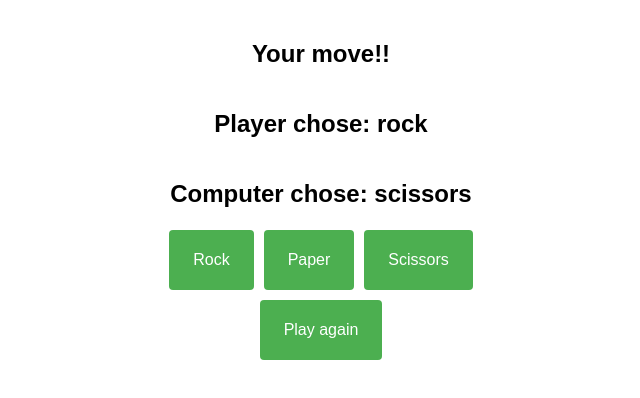
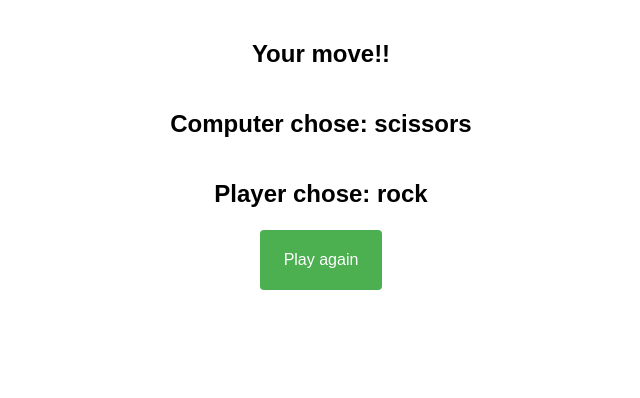
Before and after one commit to JavaGalaxy/rock-paper-scissors, a React (Create React App) app: page / in a window 1280 px wide. Both pictures are taken after a click on the button "Rock". Shown: the top 398 px of the page, without its empty margins (319-959 px from the left). Built offline with nearby package versions, Linux system fonts and the light colour scheme.

Commit message:
hide buttons when player made a move

```diff
--- a/src/App.tsx
+++ b/src/App.tsx
@@ -29,21 +29,23 @@ function App() {
       <div className="container">
         <h2>Your move!!</h2>
       </div>
+      {computerMove && (
+        <div className="container">
+          <h2>Computer chose: {computerMove}</h2>
+        </div>
+      )}
       {playersMove && (
         <div className="container">
           <h2>Player chose: {playersMove}</h2>
         </div>
       )}
-      {computerMove && (
+      {!playersMove && (
         <div className="container">
-          <h2>Computer chose: {computerMove}</h2>
+          <button onClick={() => handlePlayersMove('rock')}>Rock</button>
+          <button onClick={() => handlePlayersMove('paper')}>Paper</button>
+          <button onClick={() => handlePlayersMove('scissors')}>Scissors</button>
         </div>
       )}
-      <div className="container">
-        <button onClick={() => handlePlayersMove('rock')}>Rock</button>
-        <button onClick={() => handlePlayersMove('paper')}>Paper</button>
-        <button onClick={() => handlePlayersMove('scissors')}>Scissors</button>
-      </div>
       {computerMove && (
         <div className="container">
           <button onClick={resetGame}>Play again</button>
```
